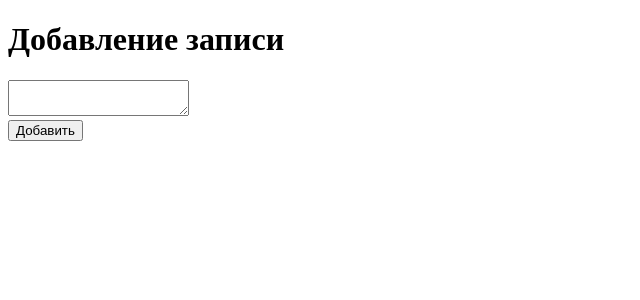
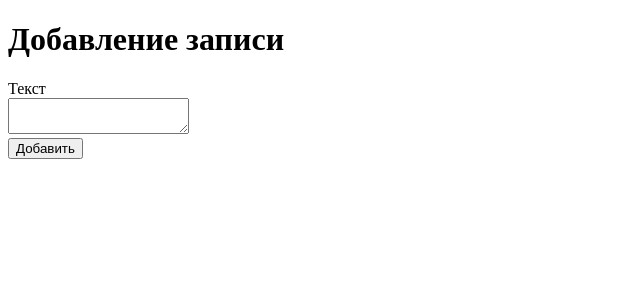
Before and after one commit to Mirantus/neo, a React app: page /add in a window 1280 px wide. Shown: the top 300 px of the page, without its empty margins (0-640 px from the left). Built offline with nearby package versions, Linux system fonts and the light colour scheme; the HTML template or start-up script is replaced by a standard one.

Commit message:
Редакс форма

```diff
--- a/package.json
+++ b/package.json
@@ -32,6 +32,7 @@
     "@types/react-dom": "^16.0.11",
     "@types/react-redux": "^7.0.0",
     "@types/react-router": "^4.4.3",
+    "@types/redux-form": "^8.1.1",
     "copy-webpack-plugin": "^5.0.2",
     "html-webpack-plugin": "^3.2.0",
     "husky": "^1.3.1",
@@ -56,6 +57,7 @@
     "react-redux": "^6.0.0",
     "react-router": "^4.3.1",
     "redux": "^4.0.1",
+    "redux-form": "^8.2.0",
     "redux-thunk": "^2.3.0"
   }
 }
--- /dev/null
+++ b/src/components/form/field.tsx
@@ -0,0 +1,15 @@
+import React from "react";
+
+interface IProps {
+    label: string;
+    children: any;
+}
+
+const Field = ({ children, label }: IProps) => (
+    <div>
+        <label>{label}</label>
+        <div>{children}</div>
+    </div>
+);
+
+export default Field;
--- /dev/null
+++ b/src/components/form/textarea.tsx
@@ -0,0 +1,15 @@
+import React from "react";
+import { Field, WrappedFieldProps } from "redux-form";
+
+interface IProps {
+    name: string;
+}
+
+const renderField = ({ input, meta: { touched, error } }: WrappedFieldProps) => (
+    <>
+        <textarea {...input} />
+        {touched && error && <div>{error}</div>}
+    </>
+);
+
+export default ({ name }: IProps) => <Field name={name} component={renderField} />;
--- a/src/items/add/form.tsx
+++ b/src/items/add/form.tsx
@@ -1,30 +1,49 @@
 import * as React from "react";
+import { InjectedFormProps, reduxForm } from "redux-form";
 
 import Error from "../../components/error";
+import Field from "../../components/form/field";
+import Textarea from "../../components/form/textarea";
 import { IItem } from "../../types";
 import { IAddErrorStore } from "./reducers/error";
 
+type IValues = Pick<IItem, "text">;
+
 interface IProps {
     formError: IAddErrorStore;
-    onSubmit(values: Pick<IItem, "text">): void;
 }
 
-export default class ItemsAddForm extends React.Component<IProps> {
-    public handleSubmit = (event: React.FormEvent<HTMLFormElement>) => {
-        event.preventDefault();
-        this.props.onSubmit({ text: event.currentTarget.text.value });
-    };
+interface IValidationErrors {
+    text?: string;
+}
 
+export class ItemsAddForm extends React.Component<InjectedFormProps<IValues> & IProps> {
     public render() {
-        const { formError } = this.props;
+        const { formError, handleSubmit } = this.props;
 
         return (
-            <form onSubmit={this.handleSubmit}>
-                <textarea name="text" />
-                <br />
+            <form onSubmit={handleSubmit}>
+                <Field label="Текст">
+                    <Textarea name="text" />
+                </Field>
                 <button>Добавить</button>
                 {formError && <Error {...formError} />}
             </form>
         );
     }
 }
+
+const validate = (values: IValues): IValidationErrors => {
+    const errors: IValidationErrors = {};
+
+    if (!values.text) {
+        errors.text = "Поле обязательно для заполнения";
+    }
+
+    return errors;
+};
+
+export default reduxForm<IValues, any>({
+    form: "addForm",
+    validate,
+})(ItemsAddForm);
--- a/src/store/reducers.ts
+++ b/src/store/reducers.ts
@@ -1,4 +1,5 @@
 import { combineReducers } from "redux";
+import { reducer as form } from "redux-form";
 
 import items, { IItemsStore } from "../items/reducers";
 
@@ -7,5 +8,6 @@ export interface IStore {
 }
 
 export default combineReducers({
+    form,
     items,
 });
```
Also changed, not shown: 1 other file (tests, documents, lock files or other folders).
